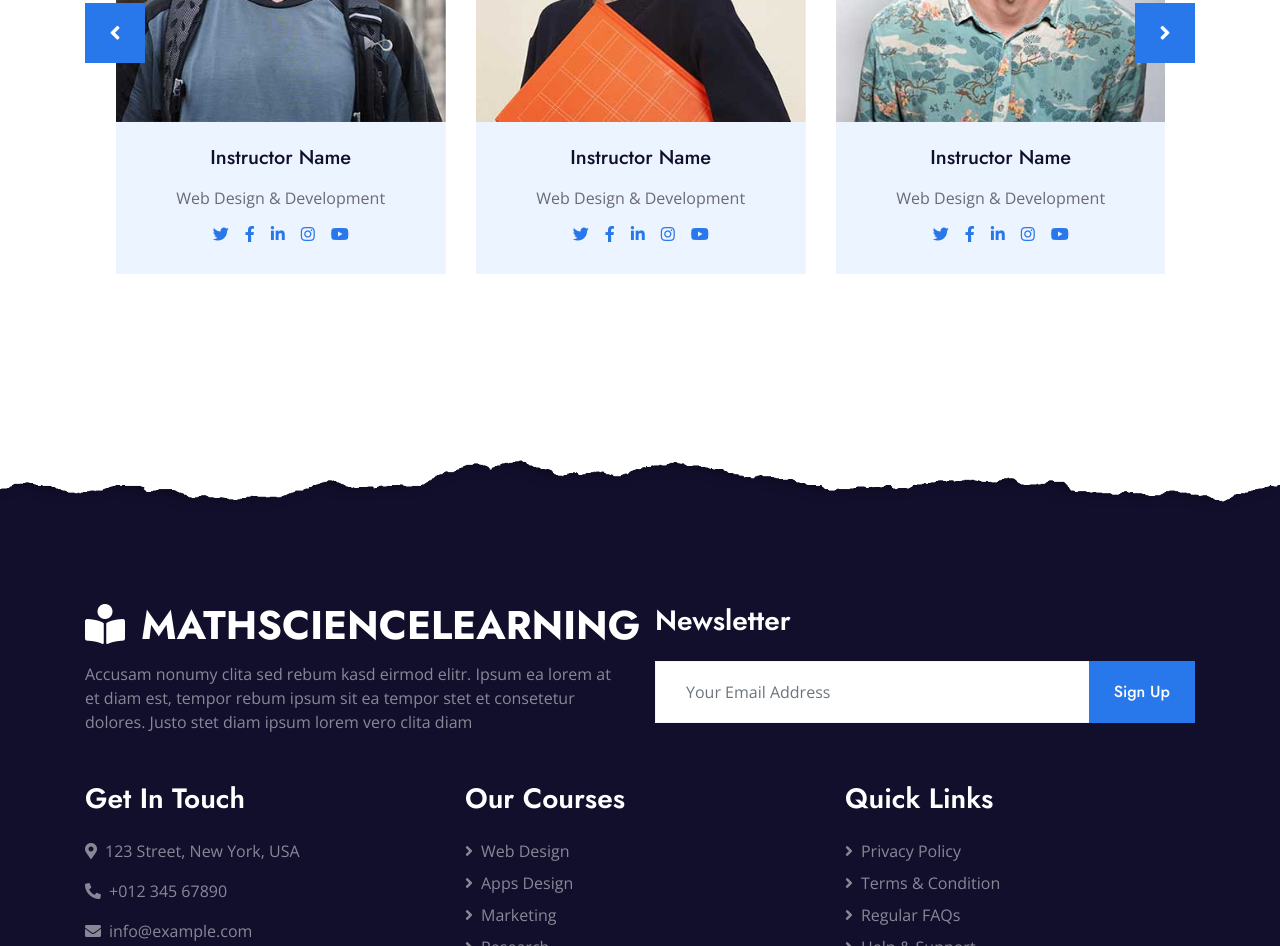
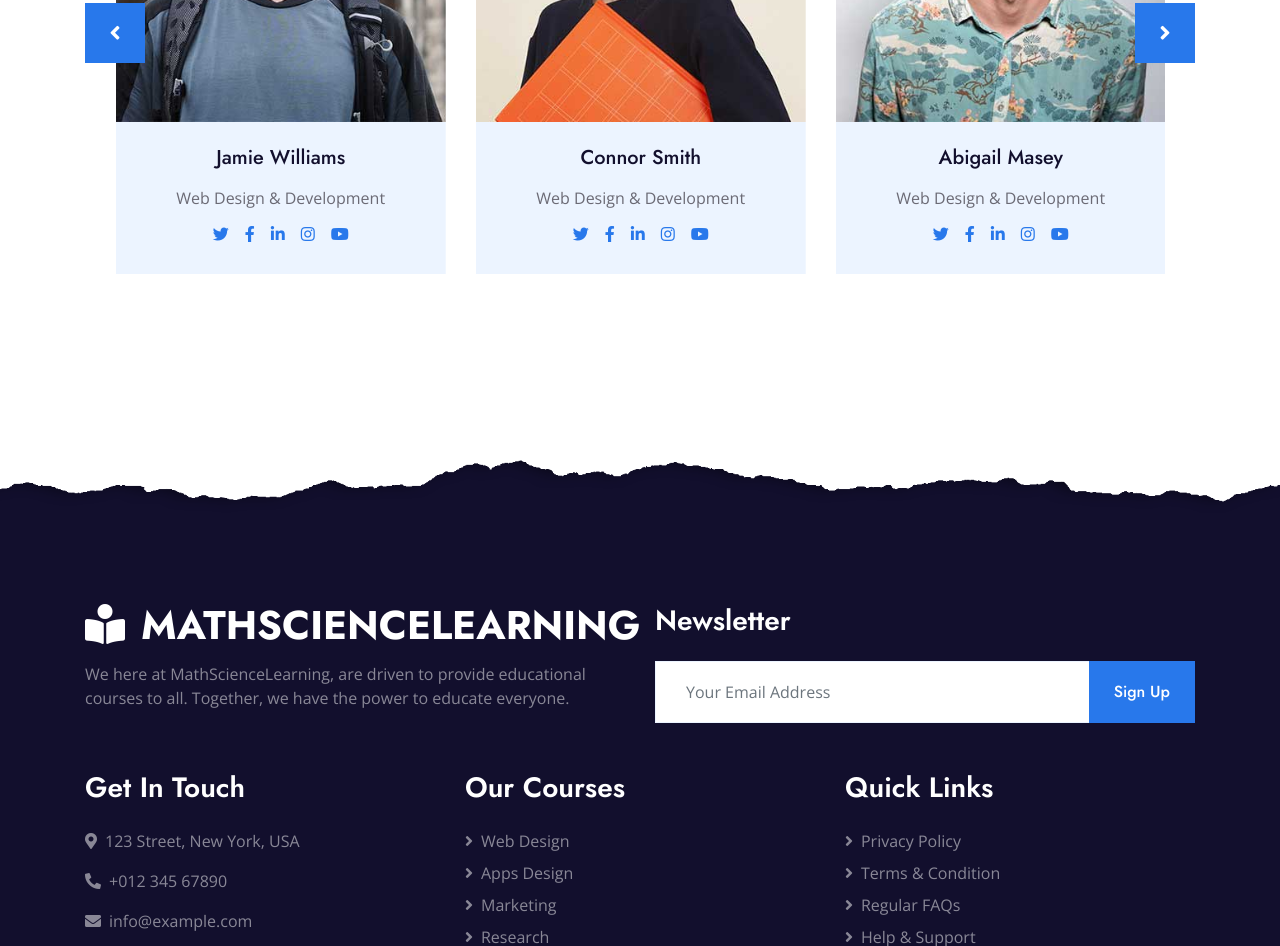
Before and after one commit to informativelearning/informativelearning, a plain HTML site: page team.html in a window 1280 px wide. Shown: the part 1204-2150 px from the top of the page. Drawn offline with nearby package versions, Linux system fonts and the light colour scheme.

Commit message:
Sum stuff

```diff
--- a/team.html
+++ b/team.html
@@ -134,7 +134,7 @@
                 <div class="team-item">
                     <img class="img-fluid w-100" src="img/team-1.jpg" alt="">
                     <div class="bg-light text-center p-4">
-                        <h5 class="mb-3">Instructor Name</h5>
+                        <h5 class="mb-3">Gabriel Larson</h5>
                         <p class="mb-2">Web Design & Development</p>
                         <div class="d-flex justify-content-center">
                             <a class="mx-1 p-1" href="#"><i class="fab fa-twitter"></i></a>
@@ -148,7 +148,7 @@
                 <div class="team-item">
                     <img class="img-fluid w-100" src="img/team-2.jpg" alt="">
                     <div class="bg-light text-center p-4">
-                        <h5 class="mb-3">Instructor Name</h5>
+                        <h5 class="mb-3">Jamie Williams</h5>
                         <p class="mb-2">Web Design & Development</p>
                         <div class="d-flex justify-content-center">
                             <a class="mx-1 p-1" href="#"><i class="fab fa-twitter"></i></a>
@@ -162,7 +162,7 @@
                 <div class="team-item">
                     <img class="img-fluid w-100" src="img/team-3.jpg" alt="">
                     <div class="bg-light text-center p-4">
-                        <h5 class="mb-3">Instructor Name</h5>
+                        <h5 class="mb-3">Connor Smith</h5>
                         <p class="mb-2">Web Design & Development</p>
                         <div class="d-flex justify-content-center">
                             <a class="mx-1 p-1" href="#"><i class="fab fa-twitter"></i></a>
@@ -176,7 +176,7 @@
                 <div class="team-item">
                     <img class="img-fluid w-100" src="img/team-4.jpg" alt="">
                     <div class="bg-light text-center p-4">
-                        <h5 class="mb-3">Instructor Name</h5>
+                        <h5 class="mb-3">Abigail Masey</h5>
                         <p class="mb-2">Web Design & Development</p>
                         <div class="d-flex justify-content-center">
                             <a class="mx-1 p-1" href="#"><i class="fab fa-twitter"></i></a>
@@ -201,7 +201,7 @@
                     <a href="index.html" class="navbar-brand">
                         <h1 class="mt-n2 text-uppercase text-white"><i class="fa fa-book-reader mr-3"></i>MathScienceLearning</h1>
                     </a>
-                    <p class="m-0">Accusam nonumy clita sed rebum kasd eirmod elitr. Ipsum ea lorem at et diam est, tempor rebum ipsum sit ea tempor stet et consetetur dolores. Justo stet diam ipsum lorem vero clita diam</p>
+                    <p class="m-0">We here at MathScienceLearning, are driven to provide educational courses to all.  Together, we have the power to educate everyone.</p>
                 </div>
                 <div class="col-md-6 mb-5">
                     <h3 class="text-white mb-4">Newsletter</h3>
```
Also changed, not shown: index.html (+1 -1 lines).
